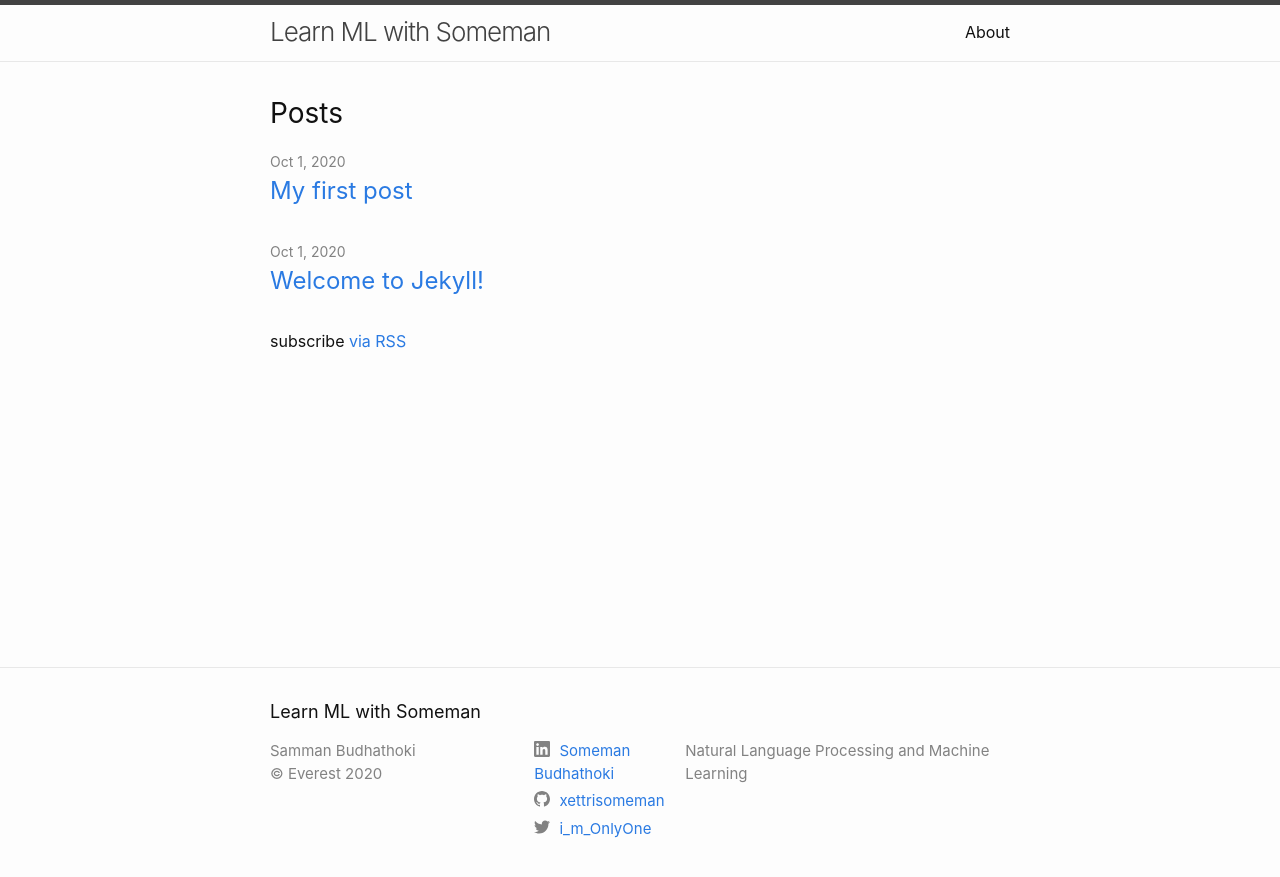
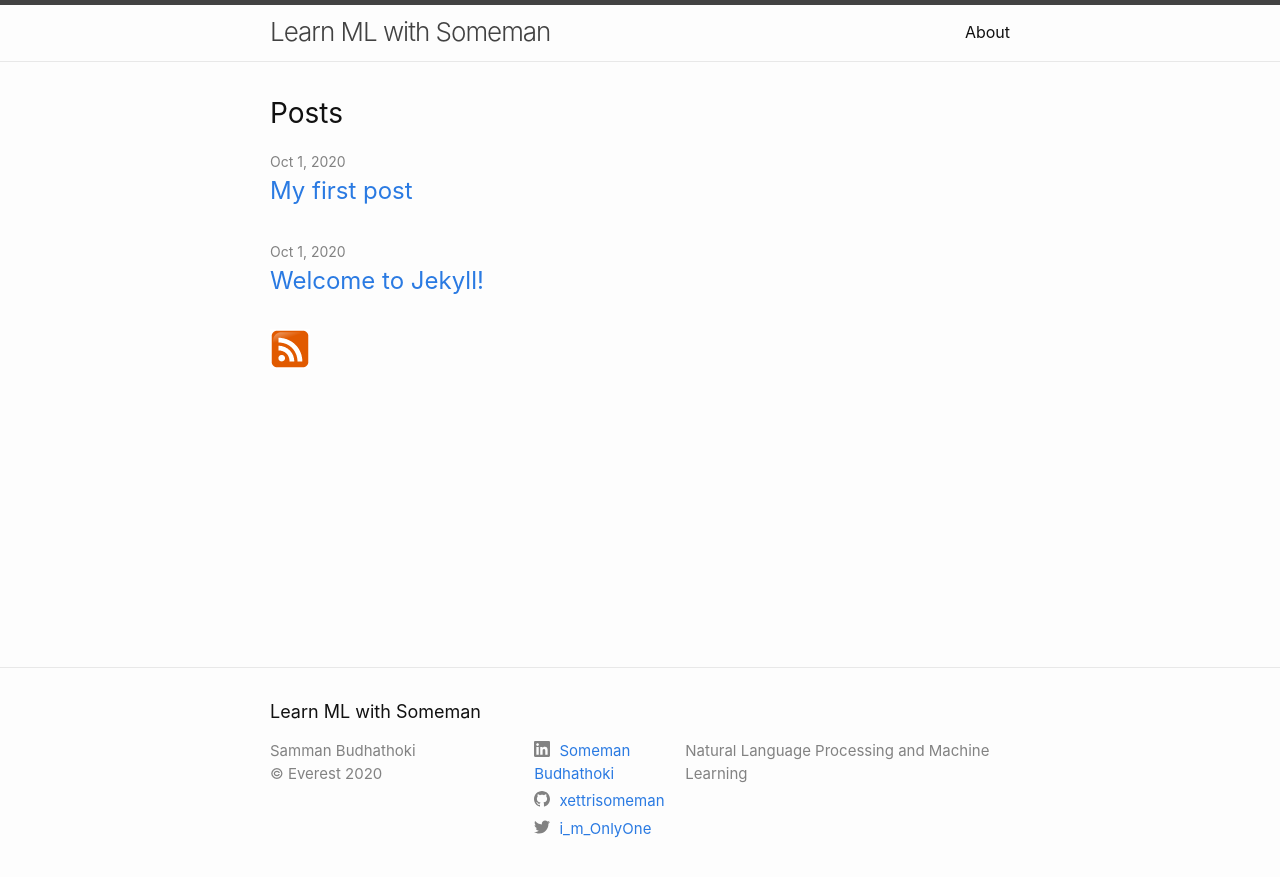
Before and after one commit to xettrisomeman/my-blog, a Jekyll site: the page built from index.markdown, in a window 1280 px wide. Shown: the top 877 px of the page. Built offline with Jekyll 4.4.1, drawn with Linux system fonts in a browser that asks for light colours.

Commit message:
added rss image

```diff
--- a/_layouts/home.html
+++ b/_layouts/home.html
@@ -28,7 +28,7 @@ layout: default
       {%- endfor -%}
     </ul>
 
-    <p class="rss-subscribe">subscribe <a href="{{ "/feed.xml" | relative_url }}">via RSS</a></p>
-  {%- endif -%}
+       <p class="rss-subscribe"> <a href="/my-blog/feed.xml"><img src='./images/rss.png'></a></p>
+     {%- endif -%}
 
 </div>
```
